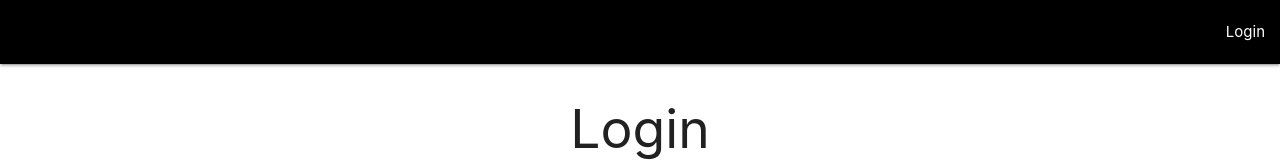
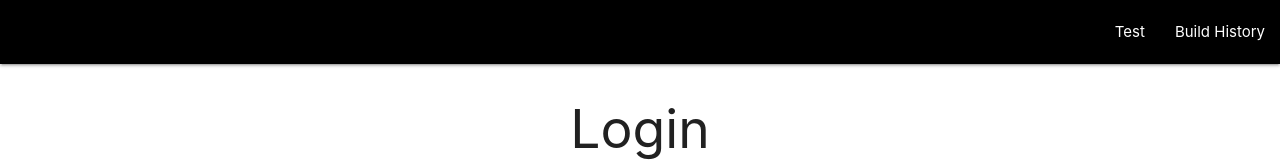
Before and after one commit to Fresh-Prints-of-Bel-Air/print3d-tracker, a React (Create React App) app in the folder client/: page /login in a window 1280 px wide. Shown: the top 161 px of the page. Built offline with nearby package versions, Linux system fonts and the light colour scheme.

Commit message:
logout button WIP

```diff
--- a/client/src/actions/authActions.js
+++ b/client/src/actions/authActions.js
@@ -65,6 +65,7 @@ export const login = (formData) => async (dispatch) => {
       type: LOGIN_SUCCESS,
       payload: res.data,
     });
+    console.log(localStorage.getItem('token'));
     loadUser();
   } catch (err) {
     dispatch({
@@ -75,7 +76,10 @@ export const login = (formData) => async (dispatch) => {
 };
 
 // Logout
-export const logout = () => async (dispatch) => dispatch({ type: LOGOUT });
+export const logout = () => async (dispatch) => {
+  dispatch({ type: LOGOUT });
+  console.log(localStorage.getItem("token"));
+}
 
 // Clear Errors
 export const clearErrors = () => async (dispatch) =>
--- a/client/src/components/auth/Login.js
+++ b/client/src/components/auth/Login.js
@@ -104,6 +104,8 @@ export const Login = ({ user, login, ...rest }) => {
 
 const mapStateToProps = (state) => ({
   user: state.user,
+  // some how works without adding this next line?
+  login: state.login
 });
 
 export default connect(mapStateToProps, { login })(Login);
--- a/client/src/components/layout/Navbar.js
+++ b/client/src/components/layout/Navbar.js
@@ -1,13 +1,26 @@
 import React from 'react';
 import { Link } from 'react-router-dom';
+import { connect } from 'react-redux';
+import { logout } from '../../actions/authActions';
 
-export const Navbar = () => {
+export const Navbar = ({ logout }) => {
+
+  const onLogout = () => {
+    logout();
+  }
+
   return (
     <nav style={{ marginBottom: '30px' }} className='black'>
       <div className='nav-wrapper'>
         <ul id='nav-mobile' className='right hide-on-med-and-down'>
           <li>
-            <Link to='login'>Login</Link>
+            { (localStorage.getItem("token"))
+              ? <Link to='login' onClick={onLogout}>Logout</Link>
+              : <Link to='login' onClick={onLogout}>Test</Link> }
+
+          </li>
+          <li>
+            <Link to='build-history'>Build History</Link>
           </li>
         </ul>
       </div>
@@ -15,4 +28,8 @@ export const Navbar = () => {
   );
 };
 
-export default Navbar;
+const mapStateToProps = (state) => ({
+  logout: state.logout
+});
+
+export default connect(mapStateToProps, { logout })(Navbar);
```
